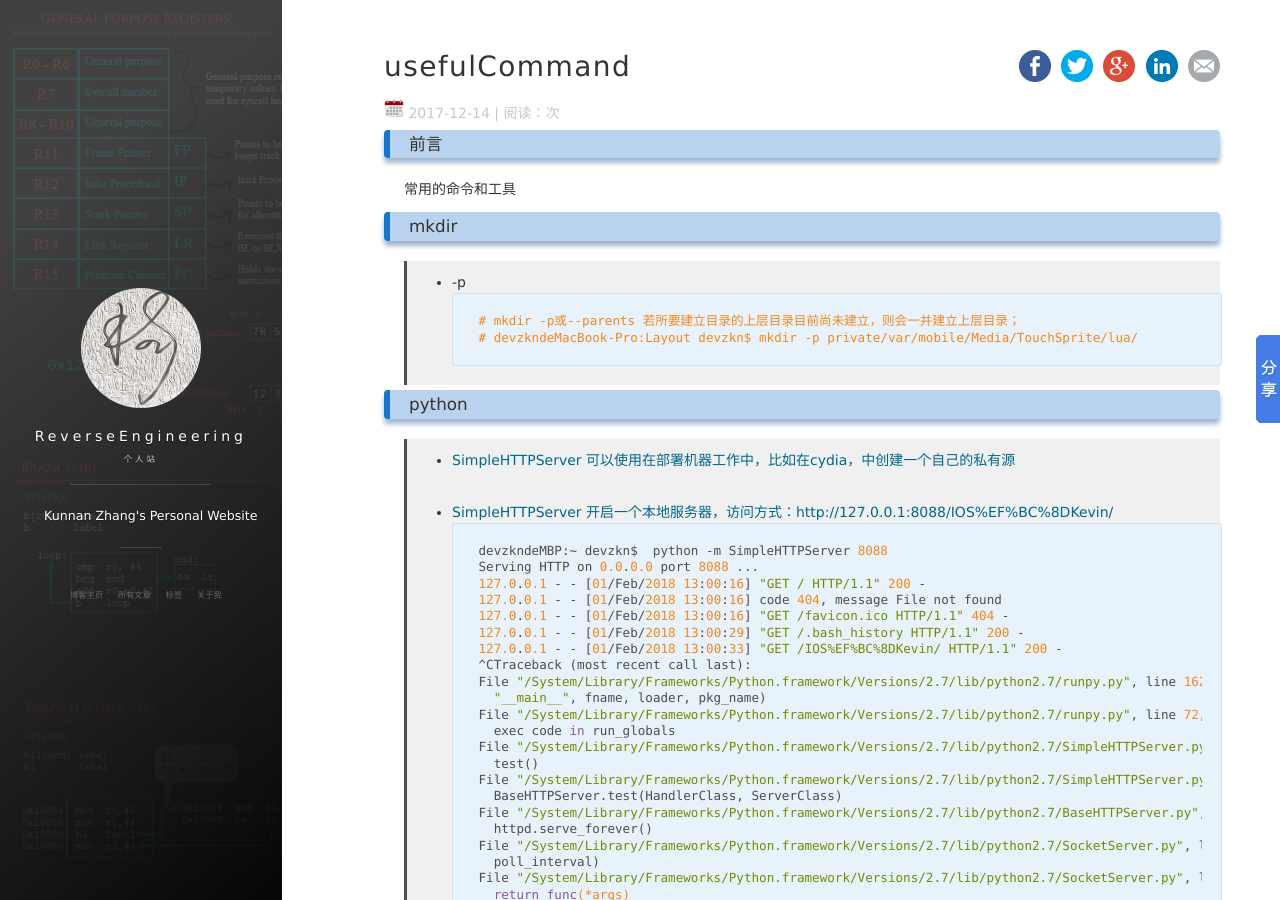
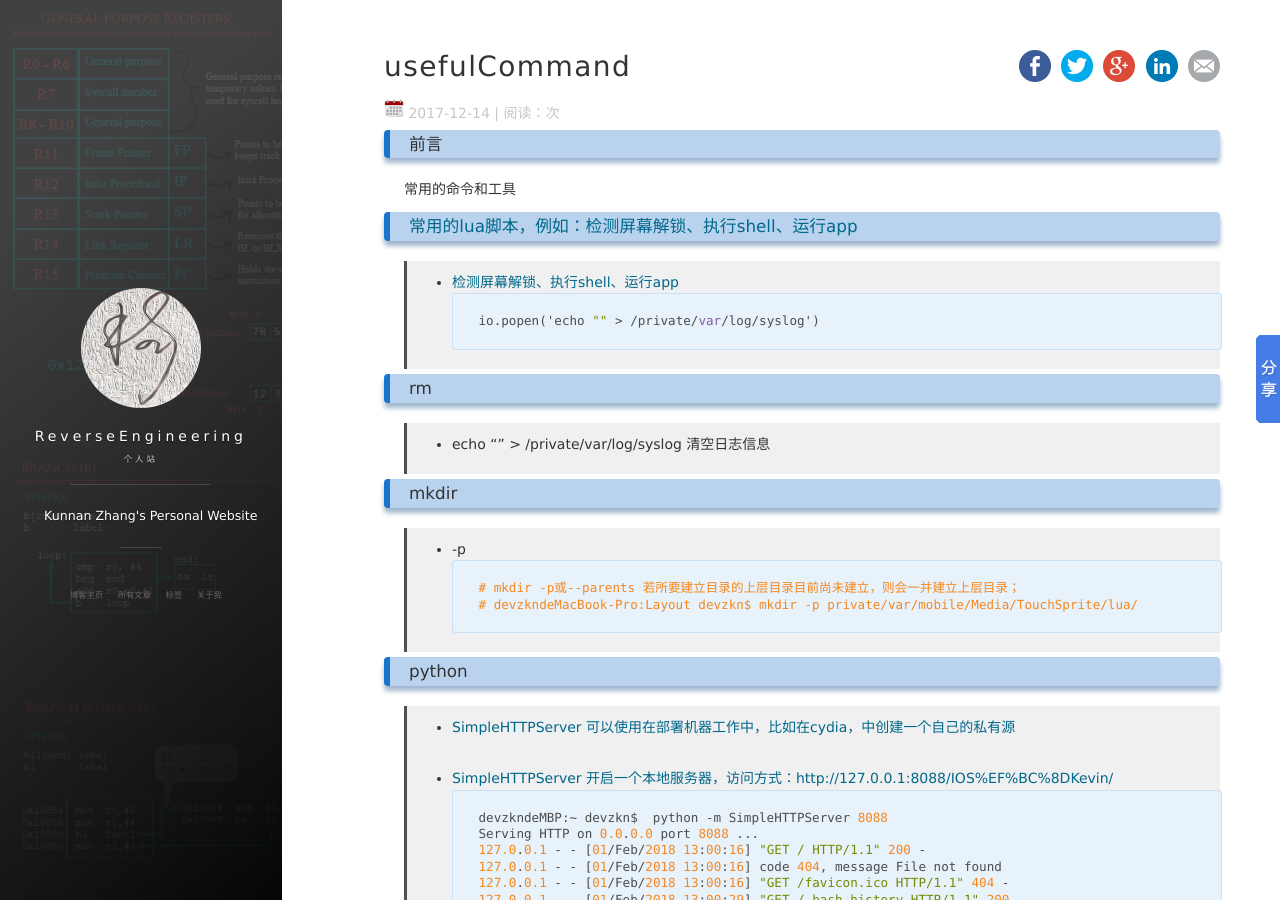
Before and after one commit to zhangkn/zhangkn.github.io, a Jekyll site: the page built from _posts/2017-12-14-usefulCommand.md, in a window 1280 px wide and 900 px high. Built offline with Jekyll 4.4.1, drawn with Linux system fonts in a browser that asks for light colours; nearby versions of some CDN libraries; comment, search, counter and statistics services are not loaded.

Commit message:
常用的lua脚本，例如：检测屏幕解锁、执行shell、运行app

````diff
--- a/_posts/2017-12-14-usefulCommand.md
+++ b/_posts/2017-12-14-usefulCommand.md
@@ -8,6 +8,16 @@ tag: iOSre
 
 常用的命令和工具
 
+### [常用的lua脚本，例如：检测屏幕解锁、执行shell、运行app](https://github.com/zhangkn/knlua)
+
+>* [检测屏幕解锁、执行shell、运行app](https://github.com/zhangkn/knlua/blob/master/popen.lua)
+```
+io.popen('echo "" > /private/var/log/syslog')
+```
+
+### rm
+
+>*  echo "" > /private/var/log/syslog 清空日志信息
 
 ### mkdir
 
````
